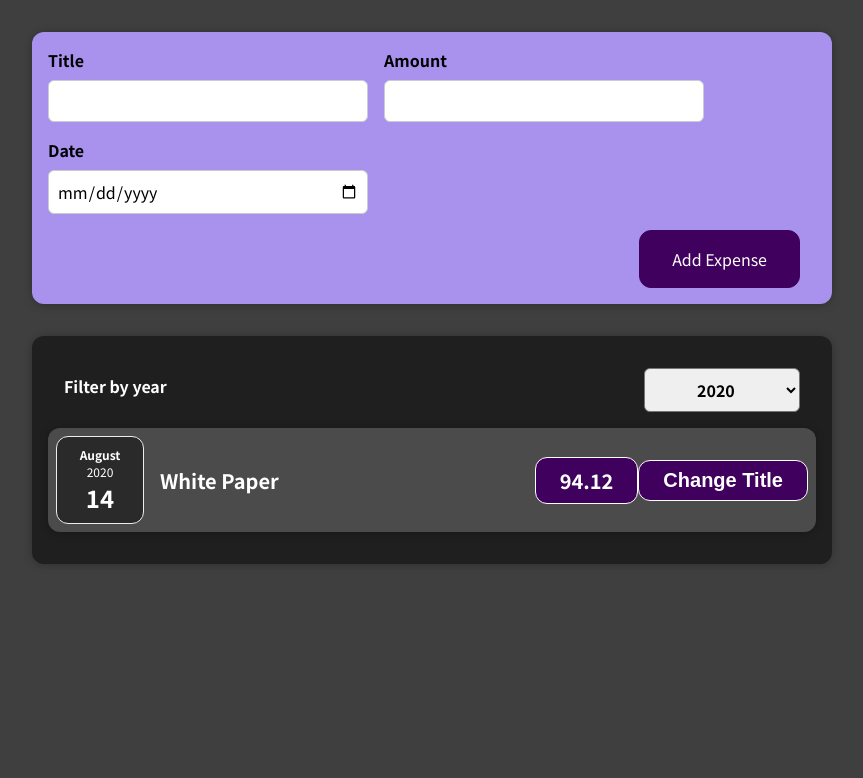
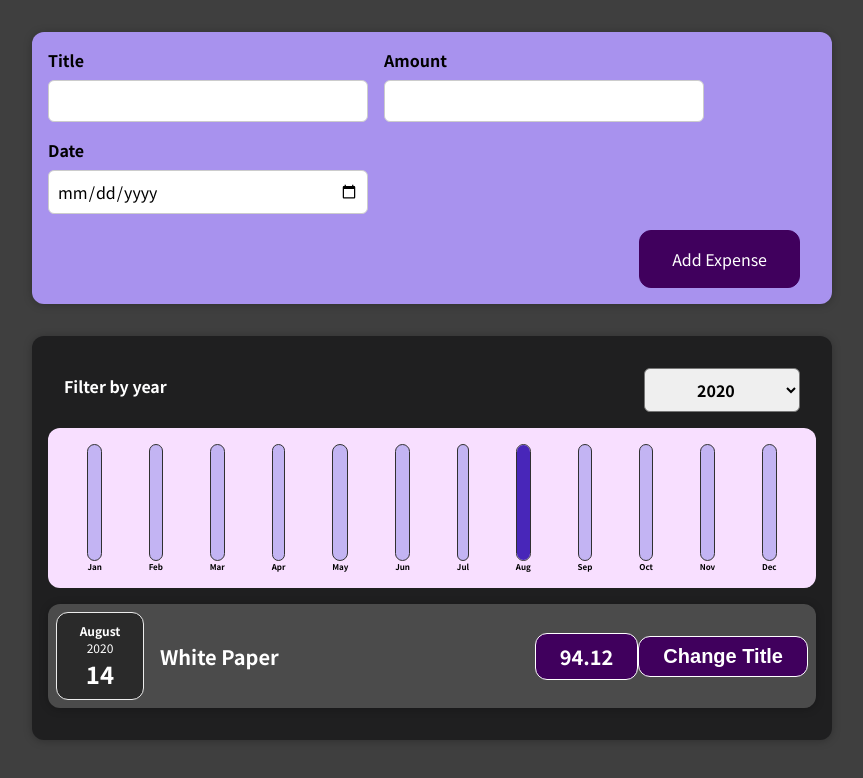
Before and after one commit to SafiAhmadzai/react-project, a React (Create React App) app: page / in a window 1280 px wide. Shown: the top 778 px of the page, without its empty margins (208-1071 px from the left). Built offline with nearby package versions, Linux system fonts and the light colour scheme.

Commit message:
expenses chart added

```diff
--- /dev/null
+++ b/src/components/Chart/Chart.css
@@ -0,0 +1,9 @@
+.chart {
+  padding: 1rem;
+  border-radius: 12px;
+  background-color: #f8dfff;
+  text-align: center;
+  display: flex;
+  justify-content: space-around;
+  height: 10rem;
+}
--- /dev/null
+++ b/src/components/Chart/Chart.js
@@ -0,0 +1,24 @@
+import React from "react";
+
+import ChartBar from "./ChartBar";
+import "./Chart.css";
+
+const Chart = (props) => {
+  const dataPointValues = props.dataPoints.map((dataPoint) => dataPoint.value);
+  const totalMaximum = Math.max(...dataPointValues);
+
+  return (
+    <div className="chart">
+      {props.dataPoints.map((dataPoint) => (
+        <ChartBar
+          key={dataPoint.label}
+          value={dataPoint.value}
+          maxValue={totalMaximum}
+          label={dataPoint.label}
+        />
+      ))}
+    </div>
+  );
+};
+
+export default Chart;
--- /dev/null
+++ b/src/components/Chart/ChartBar.css
@@ -0,0 +1,30 @@
+.chart-bar {
+  height: 100%;
+  display: flex;
+  flex-direction: column;
+  align-items: center;
+}
+
+.chart-bar__inner {
+  height: 100%;
+  width: 100%;
+  border: 1px solid #313131;
+  border-radius: 12px;
+  background-color: #c3b4f3;
+  overflow: hidden;
+  display: flex;
+  flex-direction: column;
+  justify-content: flex-end;
+}
+
+.chart-bar__fill {
+  background-color: #4826b9;
+  width: 100%;
+  transition: all 0.3s ease-out;
+}
+
+.chart-bar__label {
+  font-weight: bold;
+  font-size: 0.5rem;
+  text-align: center;
+}
--- /dev/null
+++ b/src/components/Chart/ChartBar.js
@@ -0,0 +1,25 @@
+import React from "react";
+
+import "./ChartBar.css";
+
+const ChartBar = (props) => {
+  let barFillHeight = "0%";
+
+  if (props.maxValue > 0) {
+    barFillHeight = Math.round((props.value / props.maxValue) * 100) + "%";
+  }
+
+  return (
+    <div className="chart-bar">
+      <div className="chart-bar__inner">
+        <div
+          className="chart-bar__fill"
+          style={{ height: barFillHeight }}
+        ></div>
+      </div>
+      <div className="chart-bar__label">{props.label}</div>
+    </div>
+  );
+};
+
+export default ChartBar;
--- a/src/components/Expenses/Expenses.js
+++ b/src/components/Expenses/Expenses.js
@@ -3,6 +3,8 @@ import Card from "../UI/Card";
 import "./Expenses.css";
 import ExpensesFilter from "./ExpensesFilter/ExpensesFilter";
 import ExpensesList from "./ExpensesList/ExpensesList";
+
+import ExpensesChart from "./ExpensesChart/ExpensesChart";
 
 const Expenses = (props) => {
   const [filteredYear, setFilteredYear] = useState("2020");
@@ -21,6 +23,7 @@ const Expenses = (props) => {
         selected={filteredYear}
         onChangeFilter={filterChangeHandler}
       />
+      <ExpensesChart expenses={filteredExpenses} />
       <ExpensesList items={filteredExpenses} />
     </Card>
   );
--- /dev/null
+++ b/src/components/Expenses/ExpensesChart/ExpensesChart.js
@@ -0,0 +1,29 @@
+import React from "react";
+
+import Chart from "../../Chart/Chart";
+
+const ExpensesChart = (props) => {
+  const chartDataPoints = [
+    { label: "Jan", value: 0 },
+    { label: "Feb", value: 0 },
+    { label: "Mar", value: 0 },
+    { label: "Apr", value: 0 },
+    { label: "May", value: 0 },
+    { label: "Jun", value: 0 },
+    { label: "Jul", value: 0 },
+    { label: "Aug", value: 0 },
+    { label: "Sep", value: 0 },
+    { label: "Oct", value: 0 },
+    { label: "Nov", value: 0 },
+    { label: "Dec", value: 0 },
+  ];
+
+  for (const expense of props.expenses) {
+    const expenseMonth = expense.date.getMonth(); // starting at 0 => January => 0
+    chartDataPoints[expenseMonth].value += expense.amount;
+  }
+
+  return <Chart dataPoints={chartDataPoints} />;
+};
+
+export default ExpensesChart;
```
